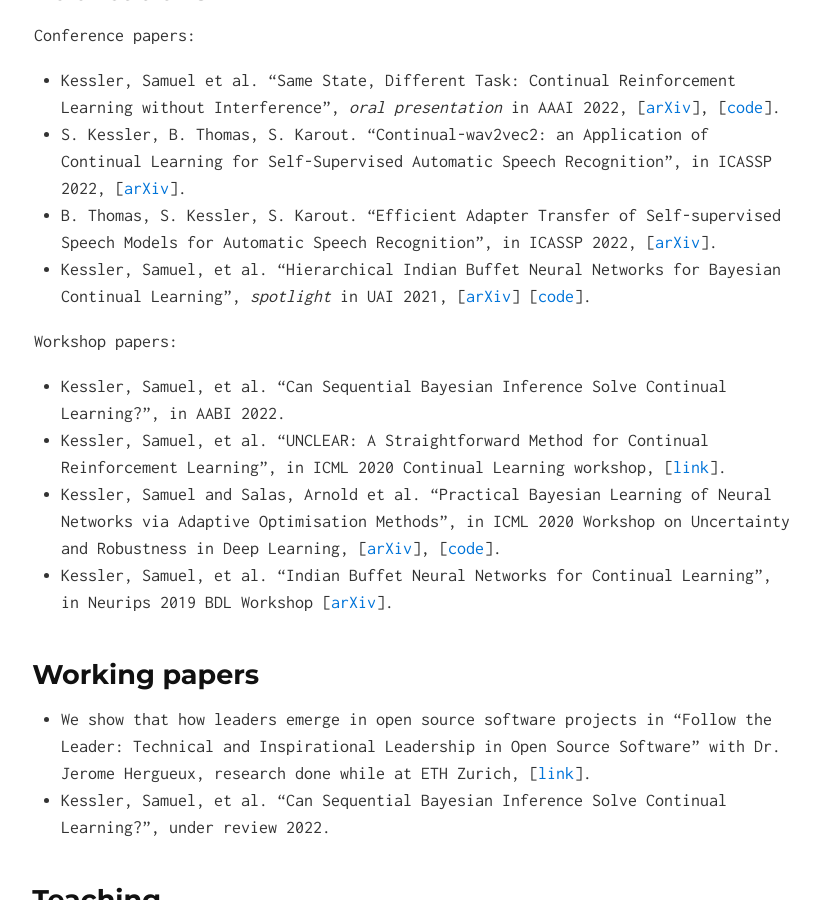
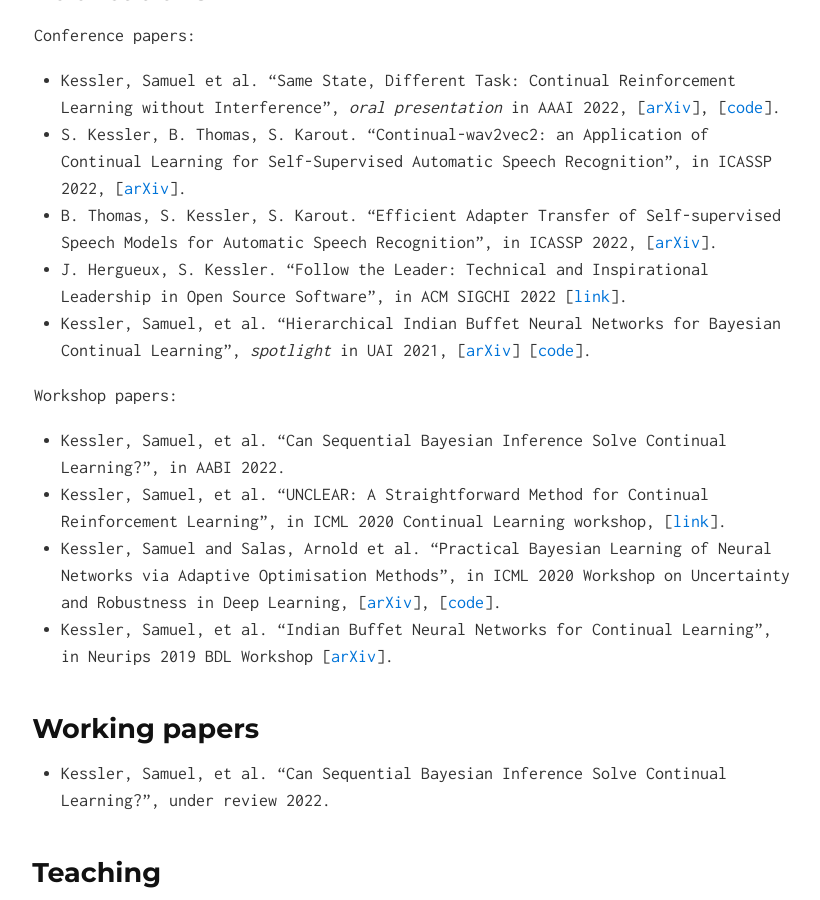
Before and after one commit to skezle/skezle.github.io, a Jekyll site: the page built from index.md, in a window 1280 px wide and 900 px high, scrolled down 1328 px. Shown: the whole window, without its empty margins (228-1048 px from the left). Built offline with Jekyll 4.4.1, drawn with Linux system fonts in a browser that asks for light colours.

Commit message:
Update index.md

```diff
--- a/index.md
+++ b/index.md
@@ -29,9 +29,10 @@ Statistics at ETH Zurich.
 
 ## Publications
 Conference papers:
-* Kessler, Samuel et al. "Same State, Different Task: Continual Reinforcement Learning without Interference", *oral presentation* in AAAI 2022, \[[arXiv](https://arxiv.org/abs/2106.02940)\], [[code](https://github.com/skezle/owl)\].
+* Kessler, Samuel et al. "Same State, Different Task: Continual Reinforcement Learning without Interference", *oral presentation* in AAAI 2022, \[[arXiv](https://arxiv.org/abs/2106.02940)\], \[[code](https://github.com/skezle/owl)\].
 * S. Kessler, B. Thomas, S. Karout. "Continual-wav2vec2: an Application of Continual Learning for Self-Supervised Automatic Speech Recognition", in ICASSP 2022, \[[arXiv](https://arxiv.org/abs/2107.13530)\].
 * B. Thomas, S. Kessler, S. Karout. "Efficient Adapter Transfer of Self-supervised Speech Models for Automatic Speech Recognition", in ICASSP 2022, \[[arXiv](http://arxiv.org/abs/2202.03218)\].
+* J. Hergueux, S. Kessler. "Follow the Leader: Technical and Inspirational Leadership in Open Source Software", in ACM SIGCHI 2022 \[[link](https://www.research-collection.ethz.ch/bitstream/handle/20.500.11850/463810/1/CLE_WP_2021_01.pdf)\].
 * Kessler, Samuel, et al. "Hierarchical Indian Buffet Neural Networks for Bayesian Continual Learning", *spotlight* in UAI 2021, \[[arXiv](https://arxiv.org/abs/1912.02290)\] \[[code](https://github.com/skezle/IBP_BNN)\].
 
 Workshop papers:
@@ -41,7 +42,6 @@ Workshop papers:
 * Kessler, Samuel, et al. "Indian Buffet Neural Networks for Continual Learning", in Neurips 2019 BDL Workshop \[[arXiv](http://bayesiandeeplearning.org/2019/papers/63.pdf)\].
 
 ## Working papers
-* We show that how leaders emerge in open source software projects in "Follow the Leader: Technical and Inspirational Leadership in Open Source Software" with Dr. Jerome Hergueux, research done while at ETH Zurich, \[[link](https://www.research-collection.ethz.ch/bitstream/handle/20.500.11850/463810/1/CLE_WP_2021_01.pdf)\].
 * Kessler, Samuel, et al. "Can Sequential Bayesian Inference Solve Continual Learning?", under review 2022.
 
 ## Teaching
```
